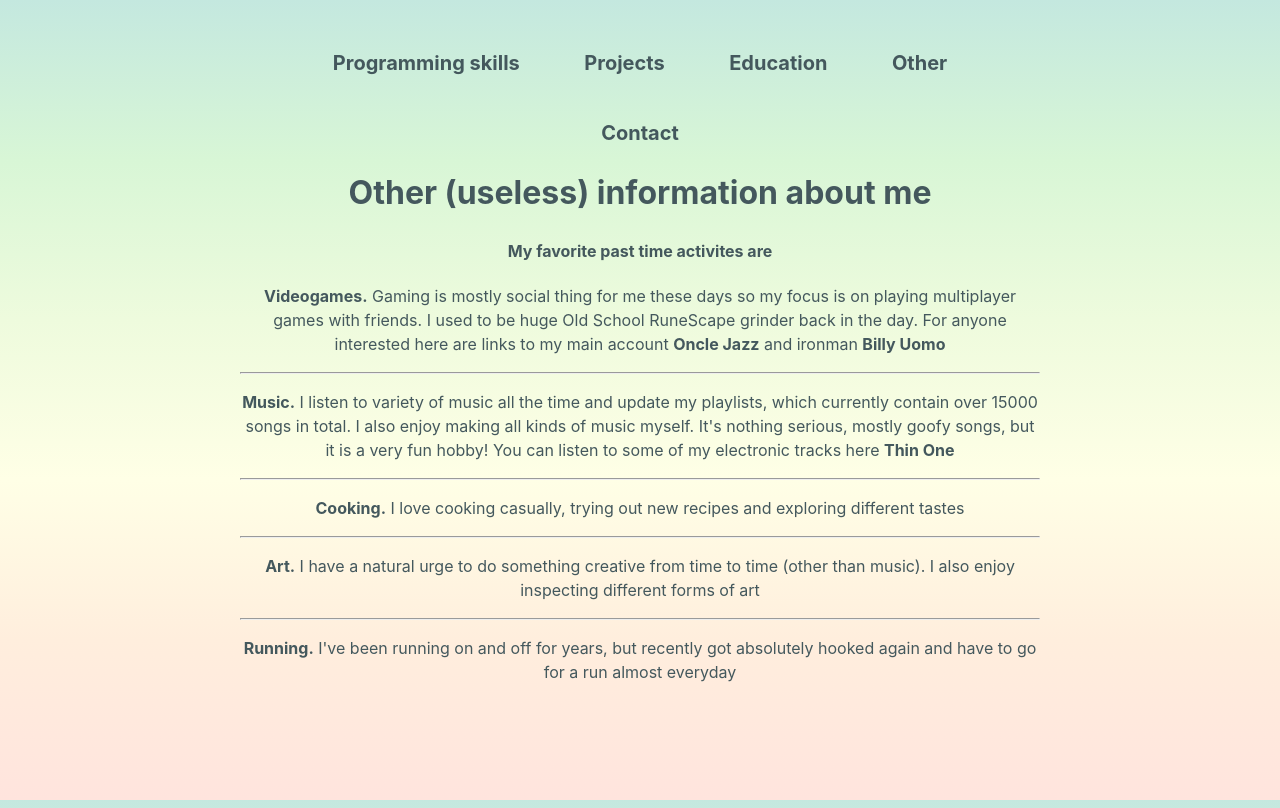
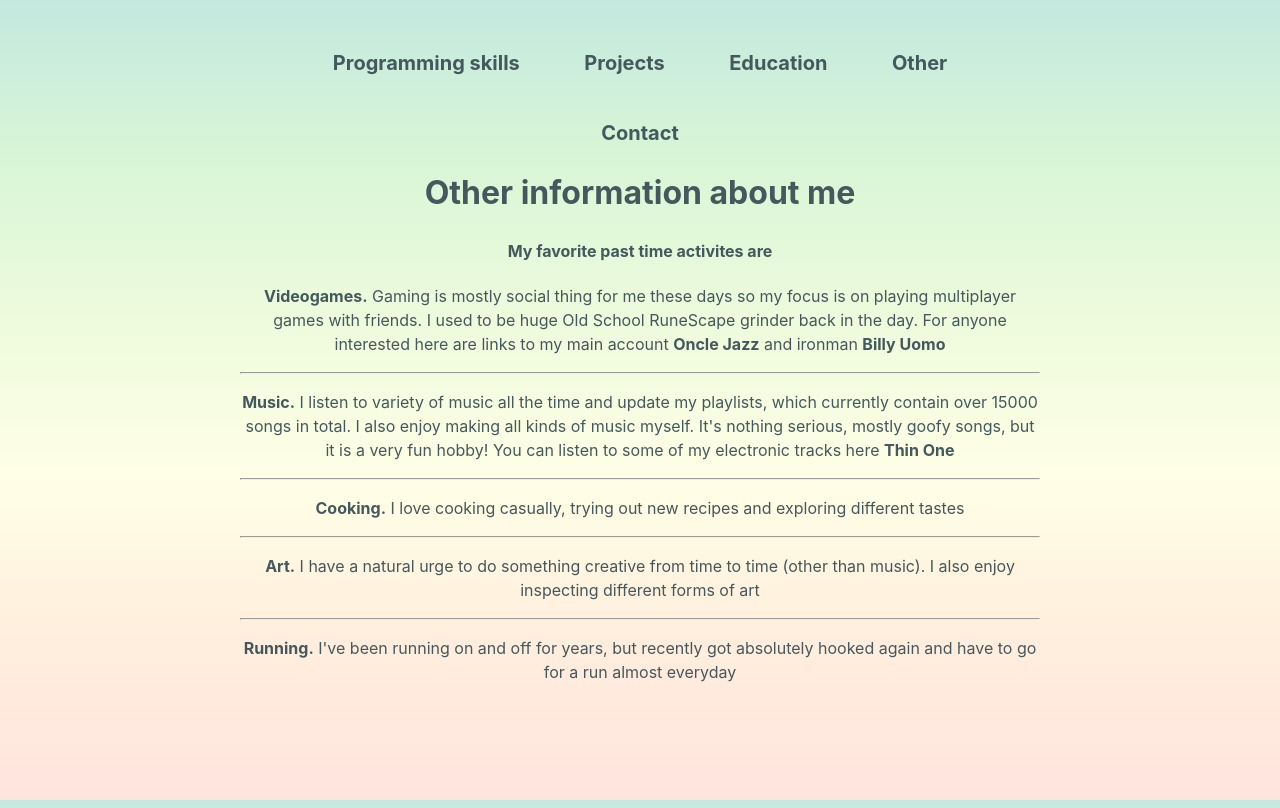
Before and after one commit to Lagical/portfolio, a website: page public/other.html in a window 1280 px wide. Drawn offline with Linux system fonts and the light colour scheme.

Commit message:
Update other.html

```diff
--- a/public/other.html
+++ b/public/other.html
@@ -13,7 +13,7 @@
     </div>
     <div class="center">
         <a href="index.html" class="linkit">Contact</a>
-        <h1>Other (useless) information about me</h1>
+        <h1>Other information about me</h1>
         <h4>My favorite past time activites are</h4>
         <p><b>Videogames.</b> Gaming is mostly social thing for me these days so my focus is on playing multiplayer games with friends.
             I used to be huge Old School RuneScape grinder back in the day. For anyone interested here are links to my main account
```
